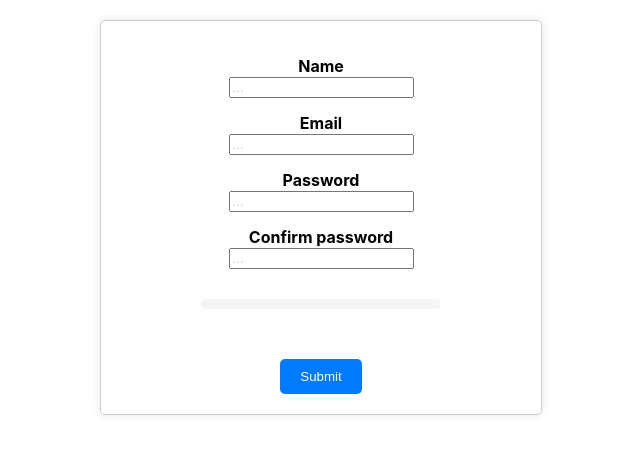
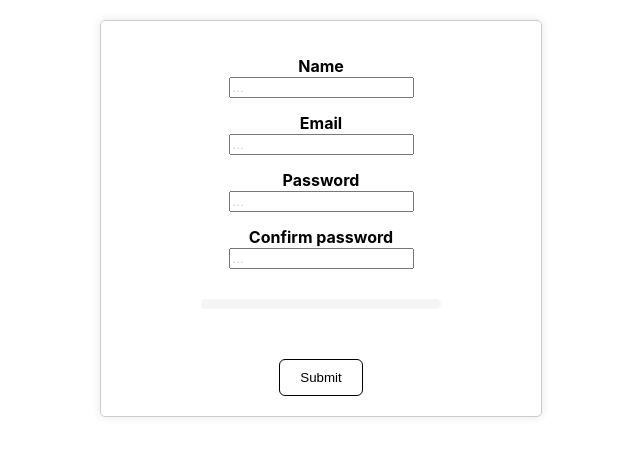
Before and after one commit to MarkKlep/chat-app, a React (Create React App) app in the folder web/: page / in a window 1280 px wide. Shown: the top 456 px of the page, without its empty margins (319-959 px from the left). Built offline with nearby package versions, Linux system fonts and the light colour scheme.

Commit message:
disabled button state plus form response to user

```diff
--- a/web/src/components/form-register.tsx
+++ b/web/src/components/form-register.tsx
@@ -3,6 +3,8 @@ import { useForm, SubmitHandler } from 'react-hook-form';
 import { z } from 'zod';
 import { zodResolver } from '@hookform/resolvers/zod';
 import '../styles/form.scss';
+
+const URL = 'http://localhost:3001';
 
 const schema = z
     .object({
@@ -89,14 +91,21 @@ const initRegForm = {
     confirmPassword: '',
 };
 
+type FormResponse = {
+    success: boolean;
+    errorMessage?: string;
+};
+
 export const RegisterForm: FC = () => {
-    const [submitted, setSubmitted] = useState(false);
+    const [serverResponse, setServerResponse] = useState<FormResponse | null>(
+        null
+    );
     const [progress, setProgress] = useState(0);
 
     const {
         register,
         handleSubmit,
-        formState: { errors },
+        formState: { errors, isSubmitting },
         reset,
         watch,
     } = useForm<Inputs>({
@@ -104,10 +113,30 @@ export const RegisterForm: FC = () => {
         mode: 'onChange',
     });
 
-    const onSubmit: SubmitHandler<Inputs> = (data) => {
-        setSubmitted(true);
-        reset(initRegForm);
-        console.log(data);
+    const onSubmit: SubmitHandler<Inputs> = async (data) => {
+        try {
+            const response = await fetch(URL + '/api/register', {
+                method: 'POST',
+                headers: {
+                    'Content-Type': 'application/json',
+                },
+                body: JSON.stringify(data),
+            });
+
+            if (!response.ok) {
+                const errorData = await response.json();
+                throw new Error(errorData.message || 'Something went wrong');
+            }
+
+            setServerResponse({ success: true });
+        } catch (error) {
+            const errorMessage = (error as Error).message;
+
+            setServerResponse({ success: false, errorMessage });
+            console.error('Error: ' + errorMessage);
+        } finally {
+            reset(initRegForm);
+        }
     };
 
     const fields: Inputs = watch();
@@ -126,7 +155,6 @@ export const RegisterForm: FC = () => {
         setProgress(currProgress);
 
         return () => {
-            console.log('regFormObj = ', fields);
             sessionStorage.setItem('regFormObj', JSON.stringify(fields));
         };
     }, [fields]);
@@ -165,10 +193,16 @@ export const RegisterForm: FC = () => {
                 <div className="progress" style={{ width: `${progress}%` }} />
             </div>
 
-            <button type="submit">Submit</button>
+            <button type="submit" disabled={isSubmitting}>
+                {isSubmitting ? 'Loading...' : 'Submit'}
+            </button>
 
-            {submitted && (
-                <p className="success">Form submitted successfully!</p>
+            {serverResponse && (
+                <div className={serverResponse.success ? 'success' : 'error'}>
+                    {serverResponse.success
+                        ? 'Registration successful!'
+                        : serverResponse.errorMessage}
+                </div>
             )}
         </form>
     );
--- a/web/src/styles/form.scss
+++ b/web/src/styles/form.scss
@@ -25,17 +25,43 @@ form {
     }
 
     button[type='submit'] {
+        position: relative;
         margin-top: 20px;
         padding: 10px 20px;
-        background-color: #007bff;
-        color: white;
-        border: none;
-        border-radius: 5px;
-        cursor: pointer;
-        transition: background-color 0.3s;
+        background-color: white;
+        border-radius: 6px;
+        color: black;
+        border: 1px solid black;
+        overflow: hidden;
+        z-index: 1;
+        transition: color 1s 0.3s;
 
-        &:hover {
-            background-color: #0056b3;
+        &::before {
+            content: '';
+            width: 0;
+            height: 100%;
+            position: absolute;
+            top: 0;
+            left: 0;
+            background-color: #007bff;
+            z-index: -1;
+            transition: width 1s 0.3s;
+        }
+
+        &:not(:disabled):hover {
+            cursor: pointer;
+            color: white;
+            border-color: transparent;
+            transition: all 1s 0.3s;
+        }
+
+        &:not(:disabled):hover::before {
+            width: 100%;
+            transition: width 1s 0.3s;
+        }
+
+        &:disabled {
+            background-color: #e0e0e0;
         }
     }
 
```
